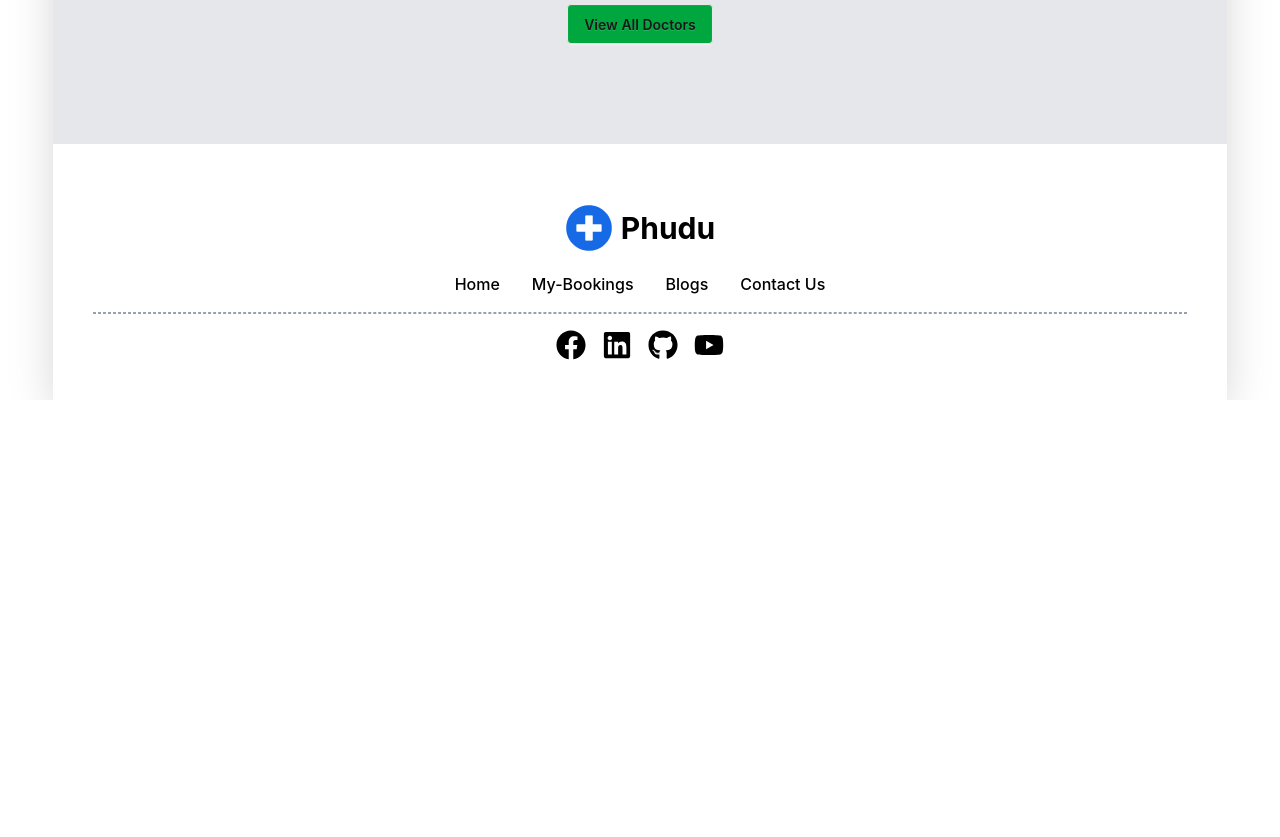
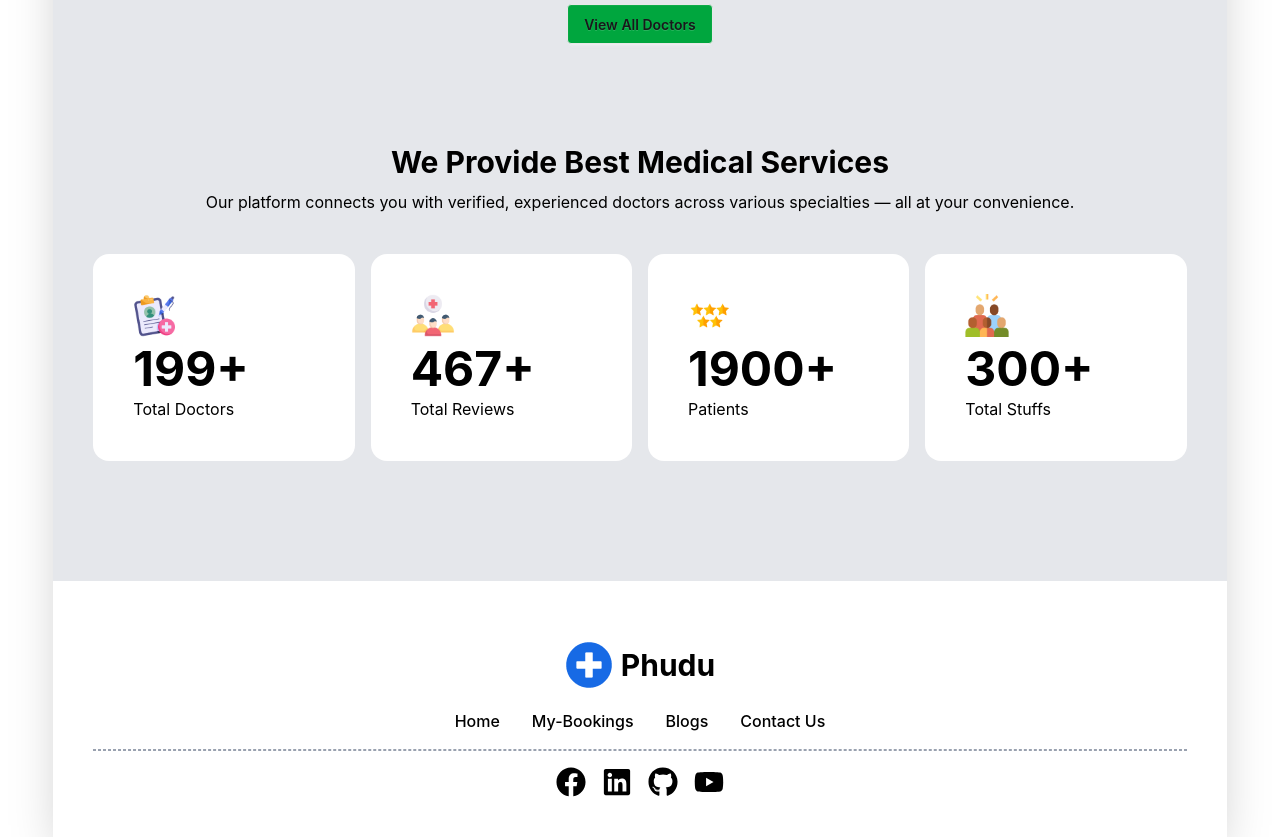
Before and after one commit to sohagroy7223/Assignment-8-React, a React (Vite) app: page / in a window 1280 px wide. Shown: the part 2120-2957 px from the top of the page. Before the commit the page ends 2520 px from the top, so only its background shows below. Built offline with nearby package versions, Linux system fonts and the light colour scheme.

Commit message:
addad searvice section

```diff
--- a/src/Pages/FeeCharts/FeeChart.jsx
+++ /dev/null
@@ -1,16 +0,0 @@
-import React, { use } from "react";
-import ShowChart from "../ShowChart/ShowChart";
-
-const FeeChart = ({ doctorsPromise }) => {
-  const data = use(doctorsPromise);
-
-  return (
-    <div>
-      {data.map((doctors) => (
-        <ShowChart key={doctors.id} doctors={doctors}></ShowChart>
-      ))}
-    </div>
-  );
-};
-
-export default FeeChart;
--- a/src/Pages/Home/Home.jsx
+++ b/src/Pages/Home/Home.jsx
@@ -1,12 +1,14 @@
 import React from "react";
 import Banner from "../../Components/Banner/Banner";
 import Main from "../../Components/Main/Main";
+import Services from "../Services/Services";
 
 const Home = () => {
   return (
     <div className="p-5">
       <Banner></Banner>
       <Main></Main>
+      <Services></Services>
     </div>
   );
 };
--- /dev/null
+++ b/src/Pages/Services/Services.jsx
@@ -0,0 +1,43 @@
+import React from "react";
+import success from "../../assets/success-doctor.png";
+import success1 from "../../assets/success-patients.png";
+import success3 from "../../assets/success-review.png";
+import success4 from "../../assets/success-staffs.png";
+
+const Services = () => {
+  return (
+    <div className=" rounded-2xl mt-20 p-5">
+      <h2 className="text-3xl font-bold text-center">
+        We Provide Best Medical Services
+      </h2>
+      <p className="text-center mt-2.5">
+        Our platform connects you with verified, experienced doctors across
+        various specialties — all at your convenience.{" "}
+      </p>
+      <div className=" grid grid-cols-2 lg:grid-cols-4 gap-4 mt-10">
+        <div className="w-full mx-auto bg-white p-10 flex flex-col justify-center rounded-2xl ">
+          <img className="w-11 " src={success} alt="" />
+          <h3 className="text-5xl mt-2 mb-1 font-bold">199+</h3>
+          <p>Total Doctors</p>
+        </div>
+        <div className="w-full mx-auto bg-white p-10 flex flex-col justify-center rounded-2xl ">
+          <img className="w-11 " src={success1} alt="" />
+          <h3 className="text-5xl mt-2 mb-1 font-bold">467+</h3>
+          <p>Total Reviews</p>
+        </div>
+        <div className="w-full mx-auto bg-white p-10 flex flex-col justify-center rounded-2xl ">
+          <img className="w-11 " src={success3} alt="" />
+          <h3 className="text-5xl mt-2 mb-1 font-bold">1900+</h3>
+          <p>Patients</p>
+        </div>
+        <div className="w-full mx-auto bg-white p-10 flex flex-col justify-center rounded-2xl ">
+          <img className="w-11  " src={success4} alt="" />
+          <h3 className="text-5xl mt-2 mb-1 font-bold">300+</h3>
+          <p>Total Stuffs</p>
+        </div>
+      </div>
+    </div>
+  );
+};
+
+export default Services;
```
